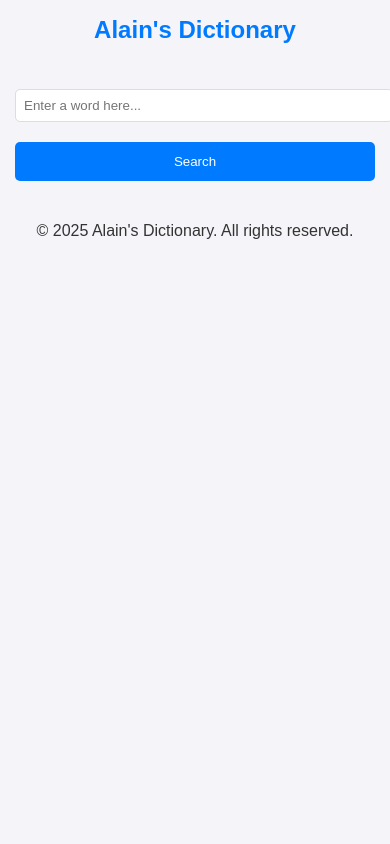
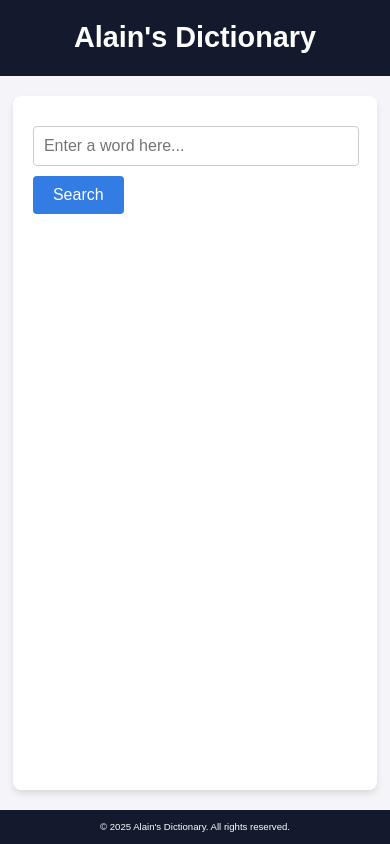
Before and after one commit to ai-ngabo/Dictionary_API-App, a plain HTML site: page templates/index.html in a window 390 px wide. Drawn offline with Linux system fonts and the light colour scheme; files that its build step writes are made by us from their sources; files whose address does not match are found by name.

Commit message:
scripts update on css file

```diff
--- a/static/index.css
+++ b/static/index.css
@@ -4,128 +4,93 @@ body {
     margin: 0;
     padding: 0;
     background-color: #f4f4f9;
-    color: #333;
-    text-align: center;
+    display: flex;
+    flex-direction: column;
+    min-height: 100vh;
   }
 
-.container {
-    padding: 20px;
-    max-width: 600px;
-    margin: auto;
+  /*Styles for my header part of web page*/
+  header {
+    background: #131a2d;
+    color: white;
+    text-align: center;
+    padding: 5px;
+    font-size: 1.2rem;
   }
 
-h1 {
-    font-size: 2em;
-    color: #007bff;
-    margin-bottom: 20px;
+  /*Styles for my footer part of the webpage*/
+  footer {
+    background: #131a2d;
+    background: ;
+    color: white;
+    text-align: center;
+    padding: 5px;
+    font-size: 0.8rem;
   }
 
-form {
-    margin-bottom: 20px;
+  /*Styles for my dictionary api holder*/
+  .container {
+    max-width: 600px;
+    margin: 20px auto;
+    padding: 20px;
+    background: white;
+    box-shadow: 0px 4px 6px rgba(0, 0, 0, 0.1);
+    border-radius: 8px;
+    flex: 1; /* Allows this section to expand */
   }
 
-/* Form Inputs */
+  /*Styles for the small box where the word will be inserted*/
   input {
+    width: calc(100% - 20px);
     padding: 10px;
-    margin: 5px;
-    width: calc(100% - 22px);
-    border: 1px solid #ddd;
-    border-radius: 5px;
+    margin: 10px 0;
+    font-size: 1em;
+    border: 1px solid #ccc;
+    border-radius: 4px;
   }
 
+ /*Styles for the button*/
   button {
     padding: 10px 20px;
-    background-color: #007bff;
+    font-size: 1em;
     color: white;
+    background: #327ce4;
     border: none;
-    border-radius: 5px;
+    border-radius: 4px;
     cursor: pointer;
-    transition: background-color 0.3s;
+    transition: background-color 0.3s ease;
   }
 
   button:hover {
-    background-color: #0056b3;
+    background: #0056b3;
   }
 
-/* Job Results Section */
-#job-results {
+  #results {
     margin-top: 20px;
     text-align: left;
   }
 
-.job-card {
-    background-color: #fff;
-    padding: 15px;
-    margin-bottom: 10px;
-    border: 1px solid #ddd;
-    border-radius: 5px;
-    box-shadow: 0 4px 6px rgba(0, 0, 0, 0.1);
+  /* Scripts for the web's responsiveness */
+  @media (max-width: 768px) {
+    header {
+      font-size: 1rem; /* Smaller font for medium screens */
+      padding: 3px;
     }
 
-.job-card h2 {
-    font-size: 1.2em;
-    margin: 0;
-    color: #333;
-}
-
-.job-card p {
-    margin: 5px 0;
-}
-
-.job-card a {
-    color: #007bff;
-    text-decoration: none;
-    font-weight: bold;
-}
-
-.job-card a:hover {
-    text-decoration: underline;
-}
-
-/* Media Queries for Responsive Design */
-@media (max-width: 768px) {
-    .container {
-        padding: 15px;
-    }
-
-    h1 {
-        font-size: 1.8em;
-    }
-
-    input {
-        padding: 8px;
-        margin: 5px 0;
-    }
-
-    button {
-        width: 100%;
-        padding: 12px;
-    }
-
-    .job-card {
-        padding: 10px;
-    }
-
-    .job-card h2 {
-        font-size: 1em;
+    footer {
+      font-size: 0.7rem;
+      padding: 4px;
     }
   }
 
   @media (max-width: 480px) {
-    h1 {
-        font-size: 1.5em;
+    header {
+      font-size: 0.9rem; /* Further decrease for smaller screens */
+      padding: 2px;
     }
 
-    input, button {
-        width: 100%;
-        margin: 10px 0;
-    }
-
-    .job-card h2 {
-        font-size: 0.9em;
-    }
-
-    .job-card p {
-        font-size: 0.85em;
+    footer {
+      font-size: 0.6rem;
+      padding: 2px;
     }
   }
```
Lines whose indentation alone changed are shown as unchanged.
